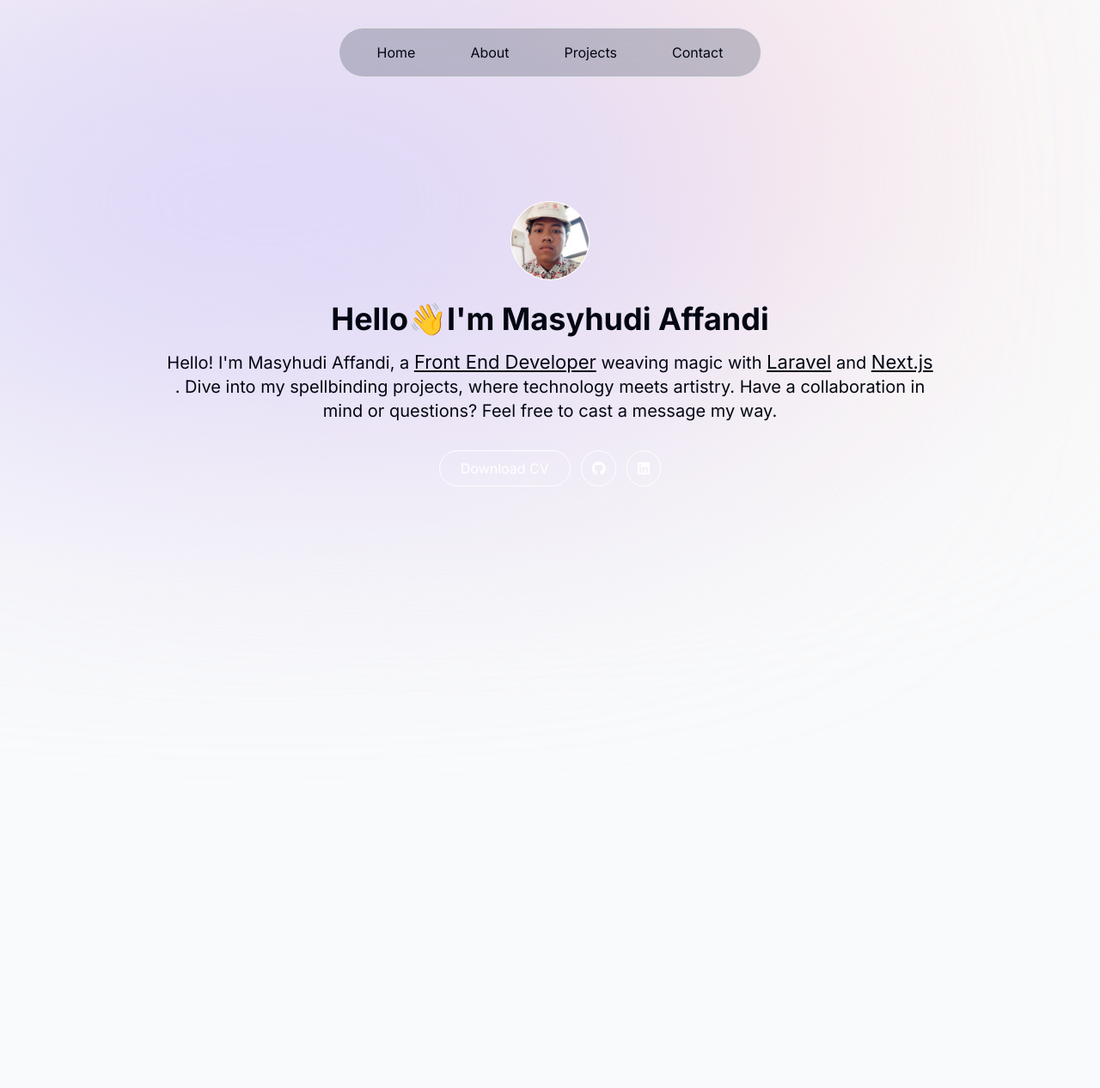
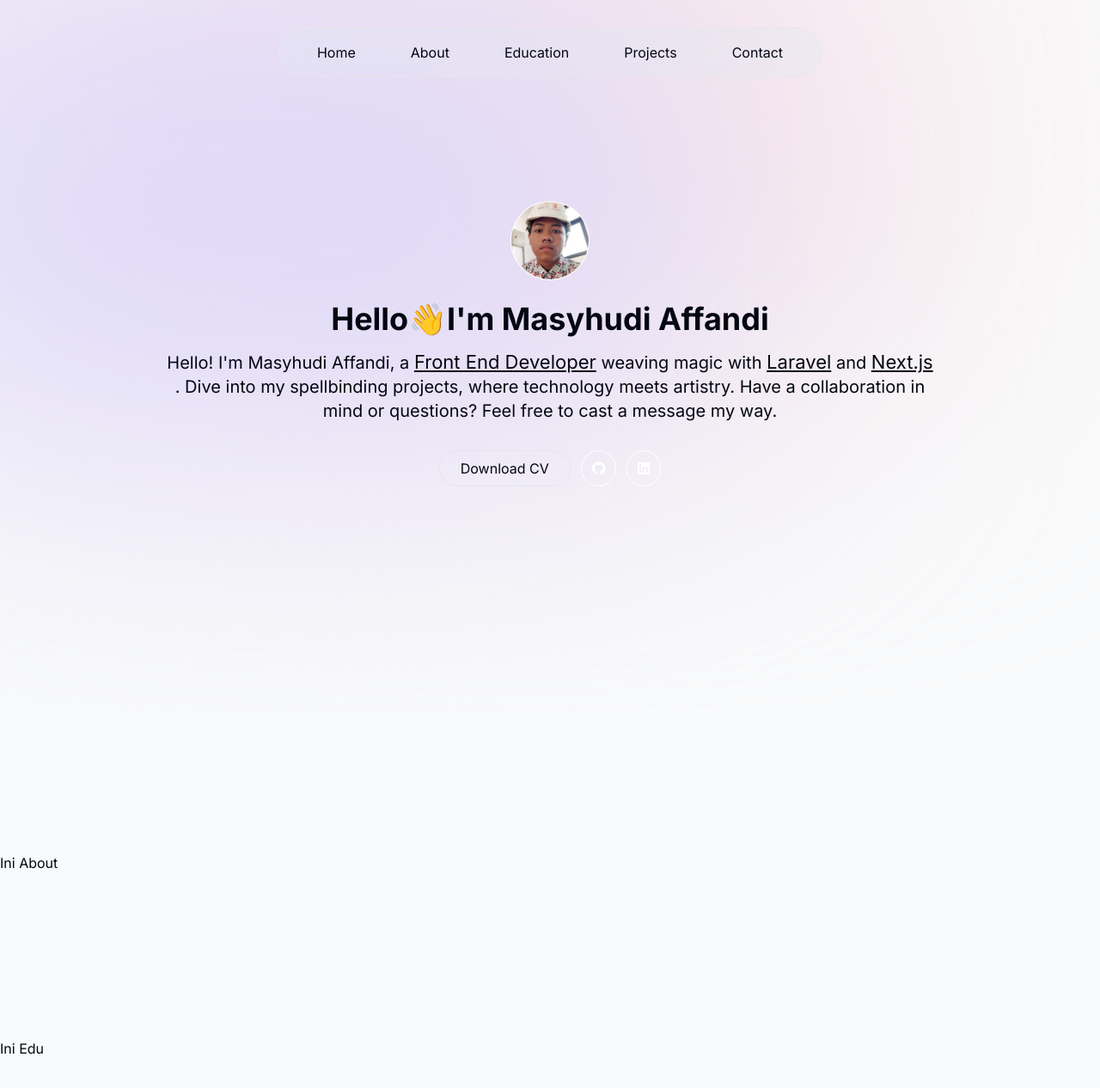
Before and after one commit to masyhudiaffandi/portofolio-next-js, a Next.js app: page / in a window 1280 px wide. Shown: the top 1266 px of the page at 86% size. Built offline with nearby package versions, Linux system fonts and the light colour scheme.

Commit message:
feat: about;education

```diff
--- /dev/null
+++ b/app/components/about.tsx
@@ -0,0 +1,13 @@
+
+
+const About = () => {
+    return (
+        <section id="about">
+            <div className="pt-[24vh]">
+                <h1>Ini About</h1>
+            </div>
+        </section>
+    )
+}
+
+export default About
--- a/app/components/button-main.tsx
+++ b/app/components/button-main.tsx
@@ -14,13 +14,23 @@ const Buttons = () => {
   };
 
   return (
+    <>
+      <button
+        className='dark:block hidden text-md px-6 text-center hover:bg-white dark:text-white  transition-all  hover:text-[#676394] py-2 border border-solid dark:border-white rounded-full'
+        type='button'
+        onClick={handleDownload}
+      >
+      Download CV
+    </button>
+
     <button
-      className='text-md px-6 text-center hover:bg-white text-white transition-all hover:text-[#676394] py-2 border border-solid border-white rounded-full'
+      className='dark:hidden bloc text-md px-6 text-center hover:bg-white dark:text-white  transition-all hover:text-[#676394] py-2 border border-solid dark:border-white rounded-full'
       type='button'
       onClick={handleDownload}
     >
       Download CV
     </button>
+    </>
   );
 };
 
--- /dev/null
+++ b/app/components/edu.tsx
@@ -0,0 +1,13 @@
+
+
+const Edu = () => {
+    return(
+        <section id="Edu">
+            <div className="pt-[24vh]">
+                <h1>Ini Edu</h1>
+            </div>
+        </section>
+    )
+}
+
+export default Edu
--- a/app/components/header.tsx
+++ b/app/components/header.tsx
@@ -9,7 +9,7 @@ import LinkButtons from "./in-button"
 const Header = () => {
     return (
         <header id="home" className="flex justify-center">
-            <nav className="flex items-center rounded-full  md:px-11 py-4 fixed bg-gray-600 bg-opacity-30 backdrop-blur-md border border-white-[0.8px] md:mt-8">
+            <nav className="flex items-center rounded-full  md:px-11 py-4 fixed bg-slate-200 dark:bg-gray-600 dark:bg-opacity-30 bg-opacity-30 backdrop-blur-md border border-white-[0.8px] md:mt-8">
                 <ul className="flex gap-16 md:px-0 px-16">
                     {links.map((link) => (
                         <li key={link.name}>
--- a/app/layout.tsx
+++ b/app/layout.tsx
@@ -7,7 +7,7 @@ import './globals.css'
 const inter = Inter({ subsets: ['latin'] })
 
 export const metadata: Metadata = {
-  title: 'Create Next App',
+  title: 'Masyhudi Affandi | Portofolio',
   description: 'Generated by create next app',
 }
 
--- a/app/lib/data.ts
+++ b/app/lib/data.ts
@@ -7,6 +7,10 @@ const links = [
     {
         name: 'About',
         hash: '#about'
+    },
+    {
+        name: 'Education',
+        hash: '#Edu'
     },
     {
         name: 'Projects',
--- a/app/page.tsx
+++ b/app/page.tsx
@@ -1,10 +1,13 @@
 import Header from "./components/header";
+import Edu from "./components/edu"
+import About from "./components/about";
 
 export default function home () {
   return (
     <main>
       <Header />
-
+      <About />
+      <Edu />
     </main>
   )
 }
```
